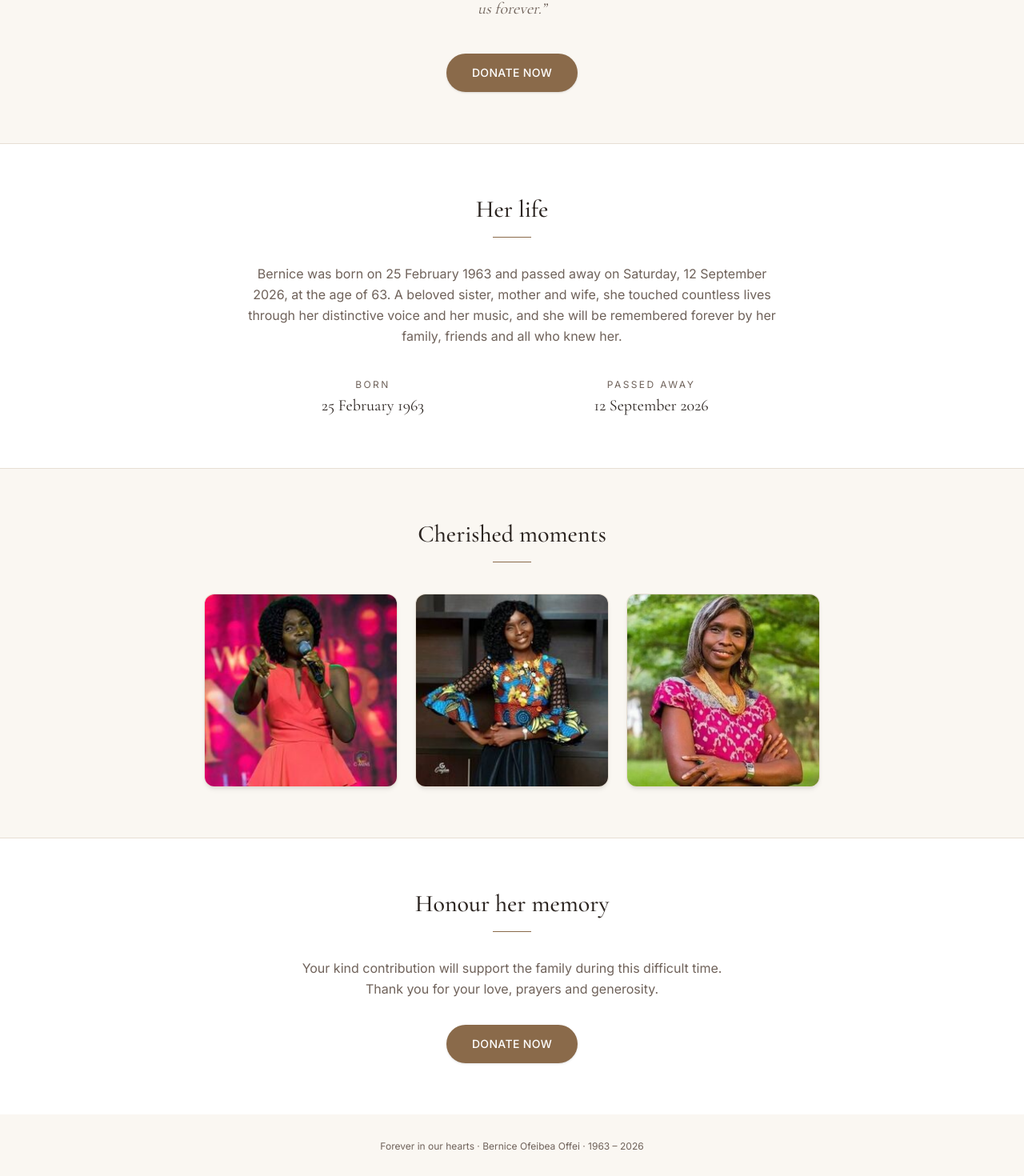
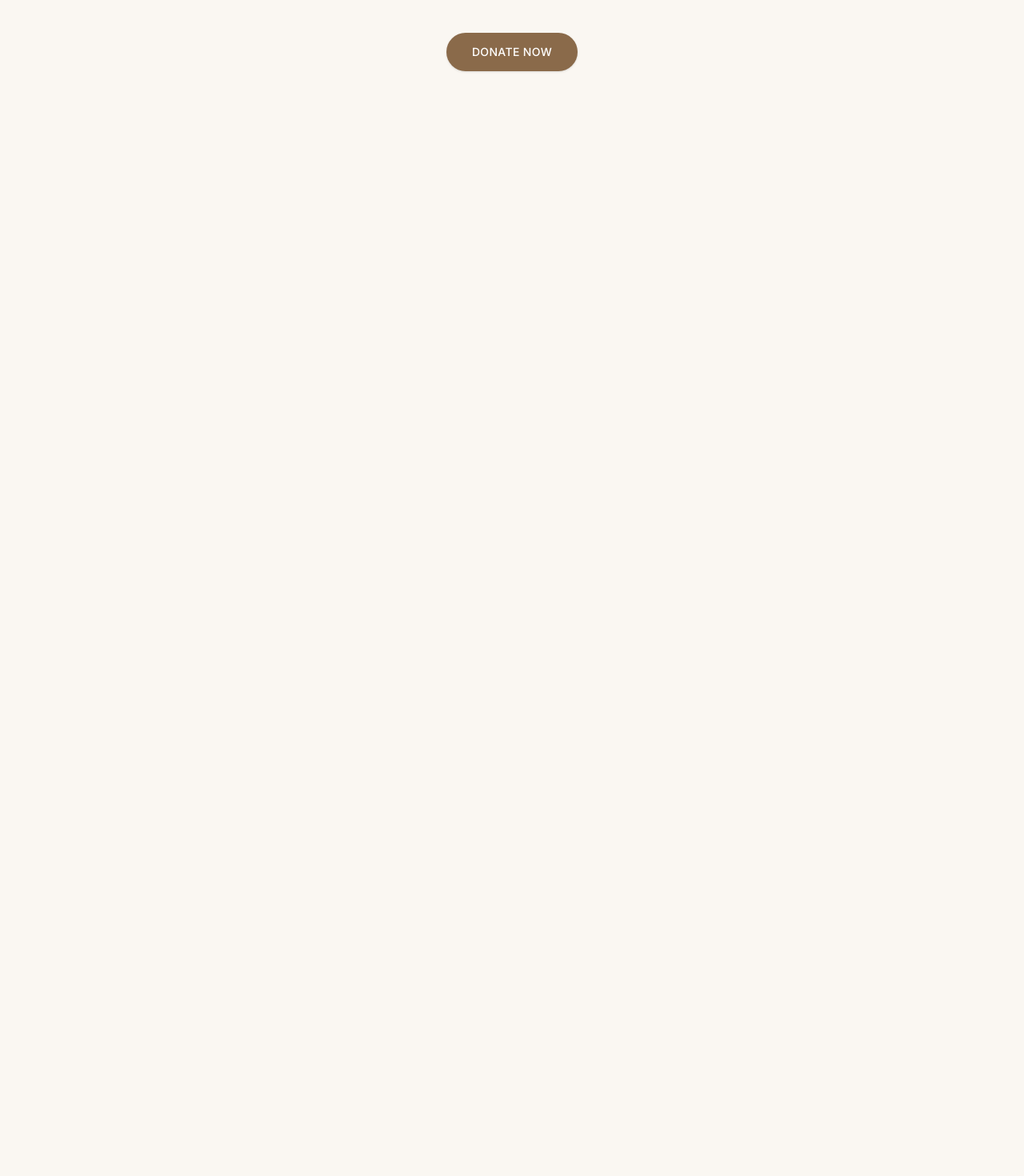
Before and after one commit to NanaAwuku/bernice-offei, a Next.js app: page / in a window 1280 px wide. Shown: the part 625-2095 px from the top of the page at 80% size. After the commit the page ends 800 px from the top, so only its background shows below. Built offline with nearby package versions, Linux system fonts and the light colour scheme; no server answers.

Commit message:
Simplify to a single hero section

```diff
--- a/src/app/page.tsx
+++ b/src/app/page.tsx
@@ -1,20 +1,10 @@
 import Image from "next/image";
 import DonateButton from "@/components/DonateButton";
 import portrait from "../../public/images/portrait.jpg";
-import gallery1 from "../../public/images/gallery-1.jpg";
-import gallery2 from "../../public/images/gallery-2.jpg";
-
-const gallery = [
-  { src: gallery1, alt: "Bernice singing on stage" },
-  { src: gallery2, alt: "Bernice in a colourful African-print outfit" },
-  { src: portrait, alt: "Bernice smiling outdoors" },
-];
 
 export default function Home() {
   return (
-    <main className="flex-1">
-      {/* Hero */}
-      <section className="px-4 pt-20 pb-16 text-center sm:pt-28">
+    <main className="flex flex-1 items-center justify-center px-4 py-16 text-center">
       <div className="mx-auto max-w-2xl">
         <div className="mx-auto h-56 w-56 overflow-hidden rounded-full border-4 border-surface shadow-lg ring-1 ring-line sm:h-64 sm:w-64">
           <Image
@@ -35,72 +25,6 @@
         </p>
         <DonateButton className="mt-10" />
       </div>
-      </section>
-
-      {/* About */}
-      <section className="border-y border-line bg-surface px-4 py-16">
-        <div className="mx-auto max-w-2xl text-center">
-          <h2 className="font-serif text-3xl font-medium">Her life</h2>
-          <div className="mx-auto mt-4 h-px w-12 bg-accent" />
-          <p className="mt-8 leading-relaxed text-muted">
-            Bernice was born on 25 February 1963 and passed away on Saturday,
-            12 September 2026, at the age of 63. A beloved sister, mother and wife, she
-            touched countless lives through her distinctive voice and her music, and she
-            will be remembered forever by her family, friends and all who knew her.
-          </p>
-          <dl className="mt-10 grid grid-cols-1 gap-6 sm:grid-cols-2">
-            <div>
-              <dt className="text-xs tracking-[0.2em] text-muted uppercase">Born</dt>
-              <dd className="mt-1 font-serif text-xl">25 February 1963</dd>
-            </div>
-            <div>
-              <dt className="text-xs tracking-[0.2em] text-muted uppercase">Passed away</dt>
-              <dd className="mt-1 font-serif text-xl">12 September 2026</dd>
-            </div>
-          </dl>
-        </div>
-      </section>
-
-      {/* Gallery */}
-      <section className="px-4 py-16">
-        <div className="mx-auto max-w-3xl text-center">
-          <h2 className="font-serif text-3xl font-medium">Cherished moments</h2>
-          <div className="mx-auto mt-4 h-px w-12 bg-accent" />
-          <div className="mt-10 grid grid-cols-1 justify-items-center gap-6 sm:grid-cols-3">
-            {gallery.map((photo) => (
-              <div
-                key={photo.alt}
-                className="aspect-square w-full max-w-60 overflow-hidden rounded-xl shadow-md ring-1 ring-line"
-              >
-                <Image
-                  src={photo.src}
-                  alt={photo.alt}
-                  placeholder="blur"
-                  sizes="240px"
-                  className="h-full w-full object-cover"
-                />
-              </div>
-            ))}
-          </div>
-        </div>
-      </section>
-
-      {/* Donate */}
-      <section className="border-t border-line bg-surface px-4 py-16">
-        <div className="mx-auto max-w-xl text-center">
-          <h2 className="font-serif text-3xl font-medium">Honour her memory</h2>
-          <div className="mx-auto mt-4 h-px w-12 bg-accent" />
-          <p className="mt-8 leading-relaxed text-muted">
-            Your kind contribution will support the family during this difficult time.
-            Thank you for your love, prayers and generosity.
-          </p>
-          <DonateButton className="mt-8" />
-        </div>
-      </section>
-
-      <footer className="px-4 py-8 text-center text-xs text-muted">
-        Forever in our hearts &middot; Bernice Ofeibea Offei &middot; 1963 &ndash; 2026
-      </footer>
     </main>
   );
 }
```
Also changed, not shown: public/images/gallery-1.jpg (deleted), public/images/gallery-2.jpg (deleted). Lines whose indentation alone changed are shown as unchanged.
